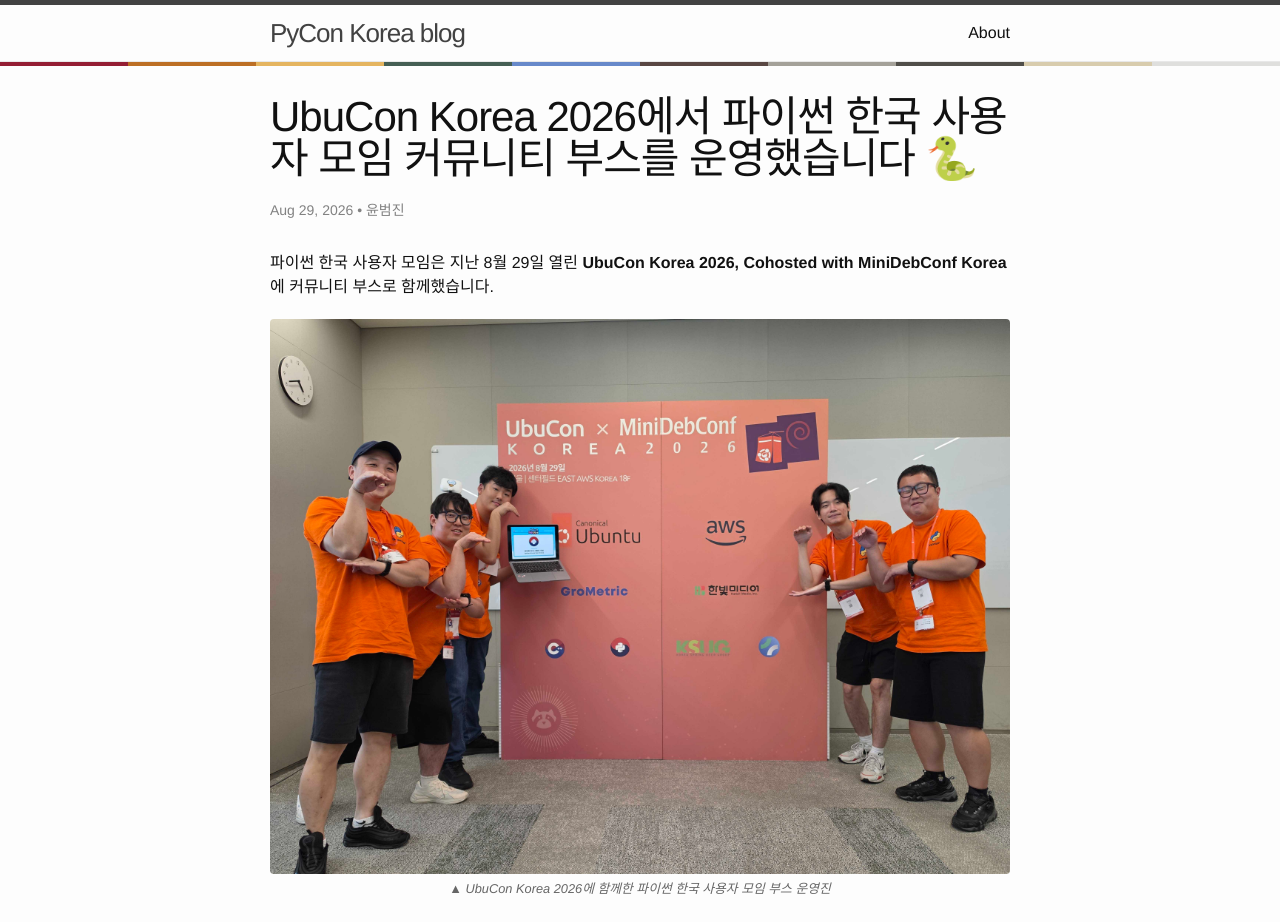
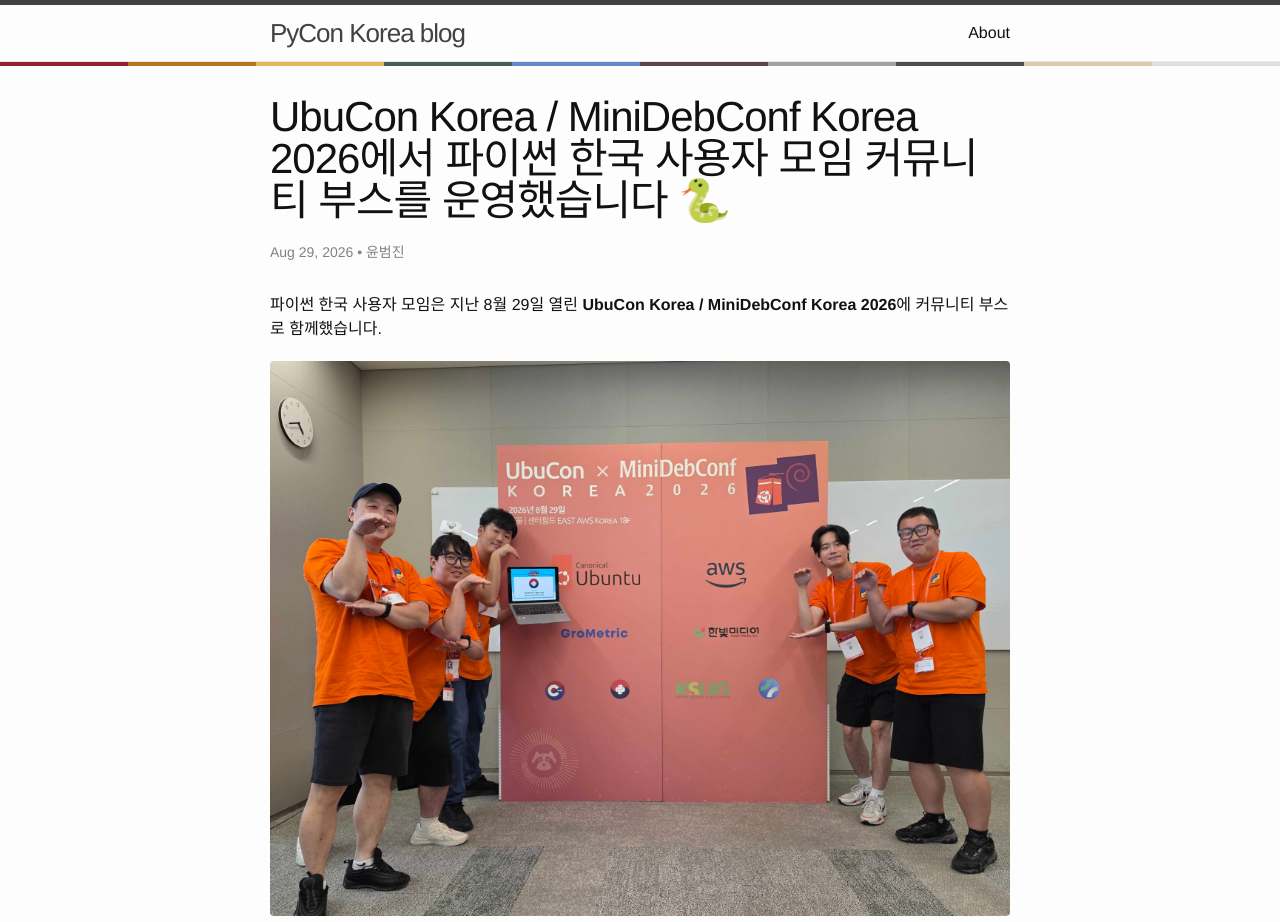
Before and after one commit to pythonkr/blog, a Jekyll site: the page built from _posts/2026/2026-08-29-ubucon.md, in a window 1280 px wide and 1400 px high. Shown: the top 922 px of the window. Built offline with Jekyll 4.4.1, drawn with Linux system fonts in a browser that asks for light colours; comment, search, counter and statistics services are not loaded; some of the changed text lies outside the part shown.

Commit message:
fix: Update UbuCon Korea 2026 event title to include MiniDebConf Korea

```diff
--- a/_posts/2026/2026-08-29-ubucon.md
+++ b/_posts/2026/2026-08-29-ubucon.md
@@ -1,14 +1,14 @@
 ---
 layout : post
-title : "UbuCon Korea 2026에서 파이썬 한국 사용자 모임 커뮤니티 부스를 운영했습니다 🐍"
+title : "UbuCon Korea / MiniDebConf Korea 2026에서 파이썬 한국 사용자 모임 커뮤니티 부스를 운영했습니다 🐍"
 author : "윤범진"
 ---
 
-파이썬 한국 사용자 모임은 지난 8월 29일 열린 **UbuCon Korea 2026, Cohosted with MiniDebConf Korea**에 커뮤니티 부스로 함께했습니다.
+파이썬 한국 사용자 모임은 지난 8월 29일 열린 **UbuCon Korea / MiniDebConf Korea 2026**에 커뮤니티 부스로 함께했습니다.
 
-![UbuCon Korea 2026 행사 패널 앞에 모인 부스 운영진](/assets/2026/ubucon/organizers-at-event-panel.jpg){:.img-center}
+![UbuCon Korea / MiniDebConf Korea 2026 행사 패널 앞에 모인 부스 운영진](/assets/2026/ubucon/organizers-at-event-panel.jpg){:.img-center}
 
-*▲ UbuCon Korea 2026에 함께한 파이썬 한국 사용자 모임 부스 운영진*{:.img-caption}
+*▲ UbuCon Korea / MiniDebConf Korea 2026에 함께한 파이썬 한국 사용자 모임 부스 운영진*{:.img-caption}
 
 
 ## 파이썬으로 확인하는 오늘의 운세
```
